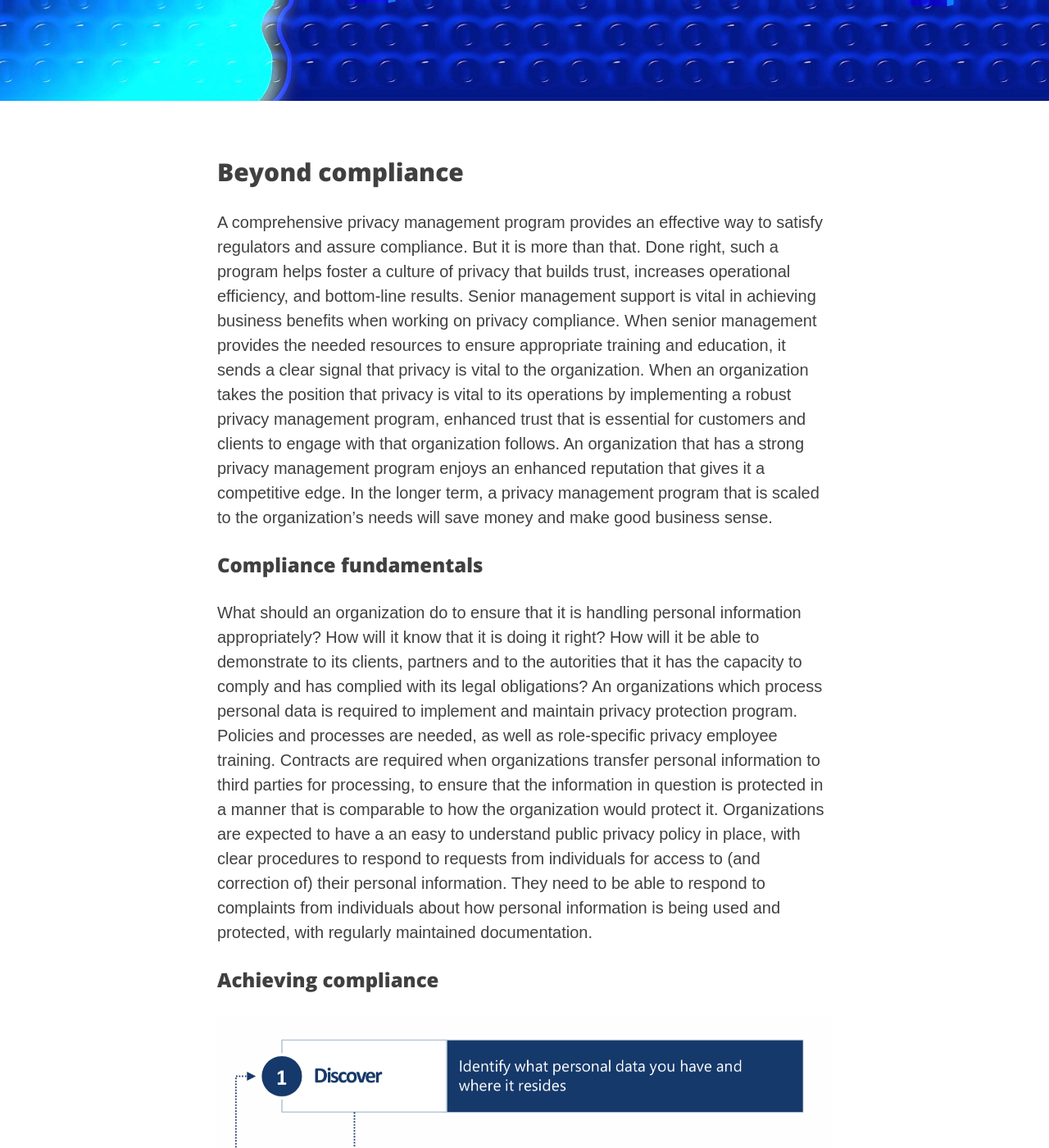
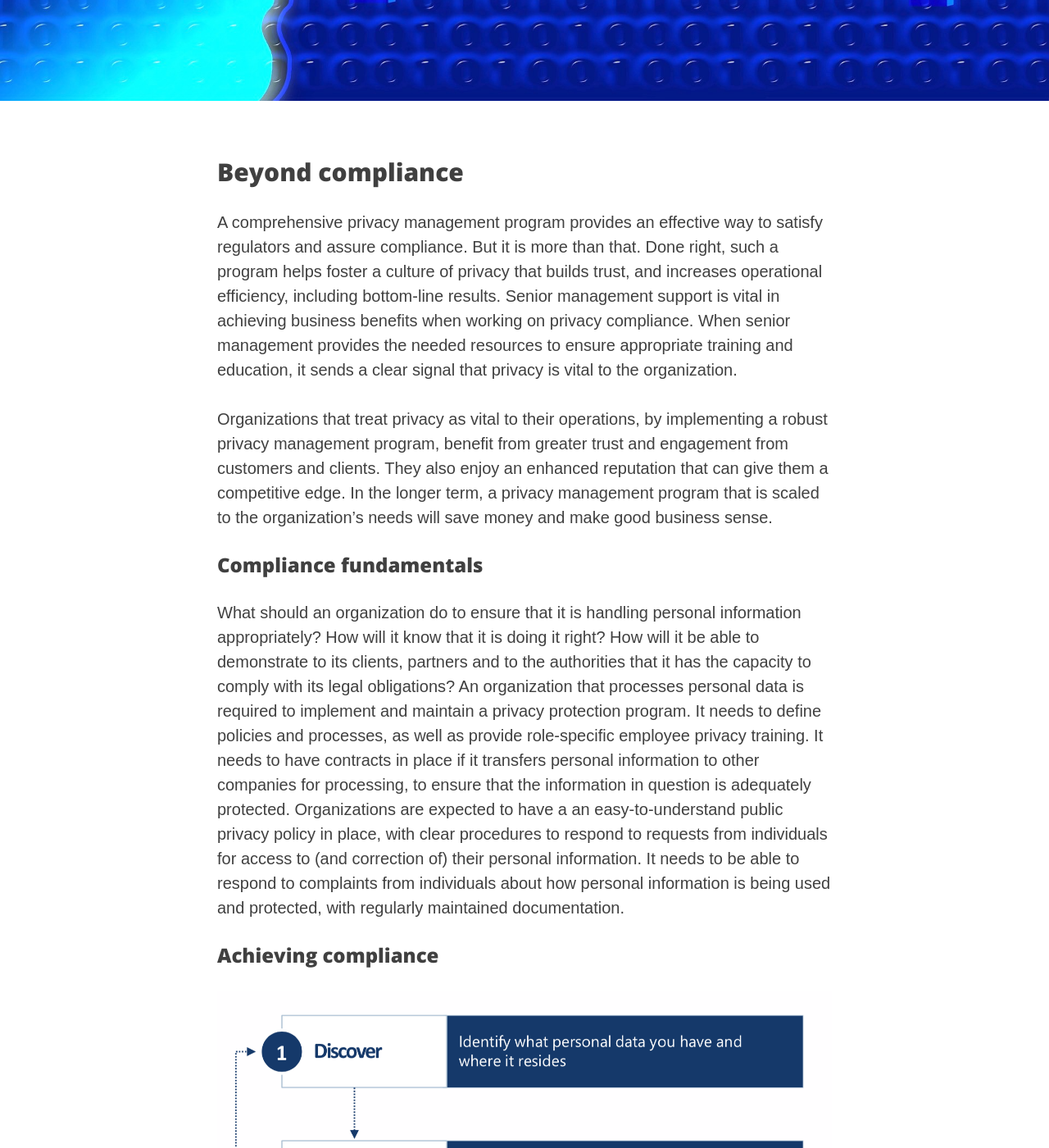
Before and after one commit to riod4/resources, a Jekyll site: the page built from _services/protect-assets-service.md, in a window 1280 px wide and 1400 px high, scrolled down 364 px. Shown: the whole window at 82% size. Built offline with Jekyll 4.4.1, drawn with Linux system fonts in a browser that asks for light colours; nearby versions of some CDN libraries; some of the changed text lies outside the part shown.

Commit message:
18-02-2020 v01

```diff
--- a/_services/protect-assets-service.md
+++ b/_services/protect-assets-service.md
@@ -14,15 +14,17 @@ header-license: CC0 Creative Commons
 ---
 
 ## Beyond compliance
-A comprehensive privacy management program provides an effective way to satisfy regulators and assure compliance. But it is more than that. Done right, such a program helps foster a culture of privacy that builds trust, increases operational efficiency, and bottom-line results. Senior management support is vital in achieving business benefits when working on privacy compliance. When senior management provides the needed resources to ensure appropriate training and education, it sends a clear signal that privacy is vital to the organization. When an organization takes the position that privacy is vital to its operations by implementing a robust privacy management program, enhanced trust that is essential for customers and clients to engage with that organization follows. An organization that has a strong privacy management program enjoys an enhanced reputation that gives it a competitive edge. In the longer term, a privacy management program that is scaled to the organization’s needs will save money and make good business sense.
+A comprehensive privacy management program provides an effective way to satisfy regulators and assure compliance. But it is more than that. Done right, such a program helps foster a culture of privacy that builds trust, and increases operational efficiency, including bottom-line results. Senior management support is vital in achieving business benefits when working on privacy compliance. When senior management provides the needed resources to ensure appropriate training and education, it sends a clear signal that privacy is vital to the organization.
+
+Organizations that treat privacy as vital to their operations, by implementing a robust privacy management program, benefit from greater trust and engagement from customers and clients. They also enjoy an enhanced reputation that can give them a competitive edge. In the longer term, a privacy management program that is scaled to the organization’s needs will save money and make good business sense.
 
 ### Compliance fundamentals
-What should an organization do to ensure that it is handling personal information appropriately? How will it know that it is doing it right? How will it be able to demonstrate to its clients, partners and to the autorities that it has the capacity to comply and has complied with its legal obligations? An organizations which process personal data is required to implement and maintain privacy protection program. Policies and processes are needed, as well as role-specific privacy employee training. Contracts are required when organizations transfer personal information to third parties for processing, to ensure that the information in question is protected in a manner that is comparable to how the organization would protect it. Organizations are expected to have a an easy to understand public privacy policy in place, with clear procedures to respond to requests from individuals for access to (and correction of) their personal information. They need to be able to respond to complaints from individuals about how personal information is being used and protected, with regularly maintained documentation.
+What should an organization do to ensure that it is handling personal information appropriately? How will it know that it is doing it right? How will it be able to demonstrate to its clients, partners and to the authorities that it has the capacity to comply with its legal obligations? An organization that processes personal data is required to implement and maintain a privacy protection program. It needs to define policies and processes, as well as provide role-specific employee privacy training. It needs to have contracts in place if it transfers personal information to other companies for processing, to ensure that the information in question is adequately protected. Organizations are expected to have a an easy-to-understand public privacy policy in place, with clear procedures to respond to requests from individuals for access to (and correction of) their personal information. It needs to be able to respond to complaints from individuals about how personal information is being used and protected, with regularly maintained documentation.
 
 ### Achieving compliance
 ![4 step compliance methodology](img/compliance4stepmethodology.png)
 
 ### Building trust
-Identifying where an organization can gain a competitive advantage while complying with local and international privacy laws should be a top priority for any organization looking to thrive in an increasingly data-driven environment. Boosting operational efficiency, increasing sales, and fostering trust, can all be gained by developing a tailored privacy management program. Identifying and purging sensitive, redundant, obsolete and trivial data of no business value lowers operational costs. Lean, fine-tuned databases of highly relevant data increase productivity and efficiency. Role-specific privacy training to relevant employee groups can increase growth and business opportunities. As western economies rebuild organisations around IT, they have to accept it is the heart of the company, not just a cost centre. Ensuring that personal data is safe will enable an organization to use data to offer services that customers want while increasing trust.
+Identifying where your organization can gain a competitive advantage while complying with local and international privacy laws should be one of your top priorities if you want to thrive in an increasingly data-driven environment. Boosting operational efficiency, increasing sales, and fostering trust, can all be gained by developing a tailored privacy management program. Identifying and purging sensitive, redundant, obsolete and trivial data of no business value lowers operational costs. Lean, fine-tuned databases of highly relevant data increase productivity and efficiency. Role-specific privacy training to relevant employee groups can increase growth and business opportunities. As western economies rebuild organisations around IT, they have to accept it is the heart of the company, not just a cost centre. Ensuring personal data is safe will increase customer trust and enable your organization to use that data to offer services customers want.
 
-To hear how we can help you build a privacy management program that benefits all areas of your organization, get in touch. Contact us [**Contact us**]({{ site.baseurl }}/contact)
+To hear how we can help you build a privacy management program that benefits all areas of your organization, get in touch. [**Contact us**]({{ site.baseurl }}/contact)
```
